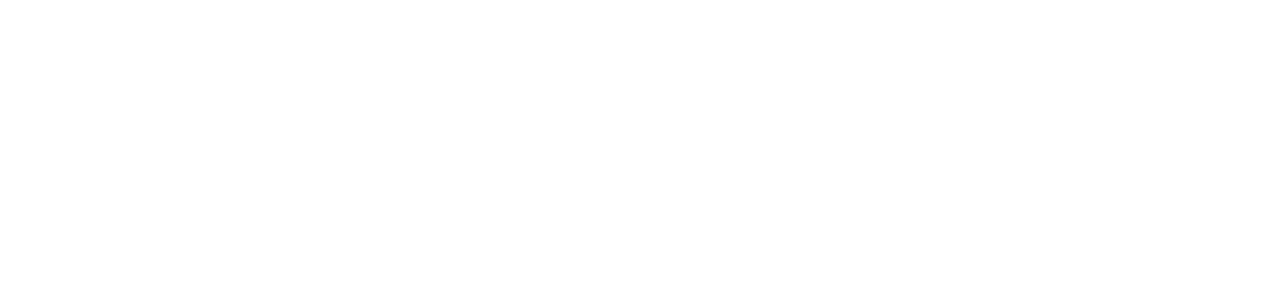
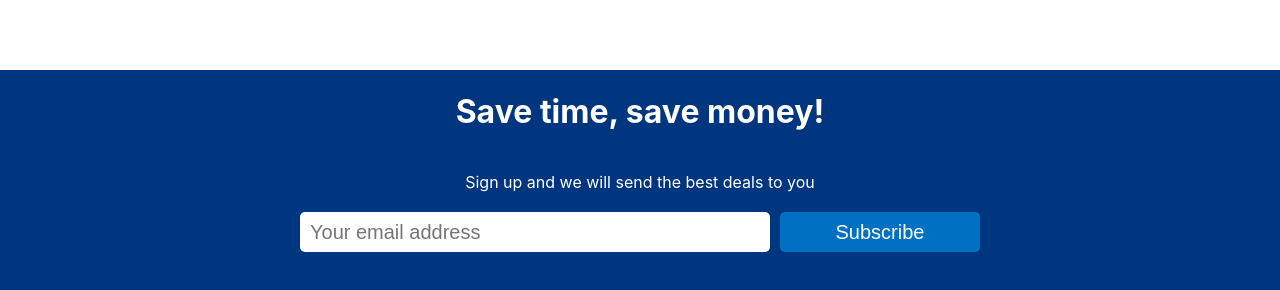
Before and after one commit to mskothari07/booking-.com-clone, a React (Create React App) app in the folder client/app/: page / in a window 1280 px wide. Shown: the part 1479-1769 px from the top of the page. Before the commit the page ends 1469 px from the top, so only its background shows below. Built offline with nearby package versions, Linux system fonts and the light colour scheme.

Commit message:
added subscribe mail menu

```diff
--- /dev/null
+++ b/client/app/src/components/mailList/MailList.jsx
@@ -0,0 +1,18 @@
+import "./mailList.css"
+
+const MailList = () => {
+  return (
+    <div className="mail">
+        <h1 className="mailTitle">
+            Save time, save money!
+        </h1>
+        <span className="mailDescription">Sign up and we will send the best deals to you </span>
+        <div className="mailInputContainer">
+            <input type="text" placeholder="Your email address"/>
+            <button>Subscribe</button>
+        </div>
+    </div>
+  )
+}
+
+export default MailList
--- /dev/null
+++ b/client/app/src/components/mailList/mailList.css
@@ -0,0 +1,34 @@
+.mail{
+    width: 100%;
+    margin-top: 50px;
+    background-color: #003580;
+    color: white;
+    display: flex;
+    flex-direction: column;
+    align-items: center;
+    padding-bottom: 50px;
+    gap: 20px;
+}
+.mailInputContainer>input{
+    width: 450px;
+    height: 20px;
+    padding: 10px;
+    border: none;
+    font-size: 20px;
+    border-radius: 5px;
+    border: none;
+    margin-right: 10px;
+}
+
+.mailInputContainer>button{
+    height: 40px;
+    background-color: #0071c2;
+    width: 200px;
+    font-size: 20px;
+    color: white;
+    font-weight: 500;
+    border: none;
+    border-radius: 5px;
+    cursor: pointer;
+
+}
--- a/client/app/src/pages/Home/Home.jsx
+++ b/client/app/src/pages/Home/Home.jsx
@@ -2,6 +2,7 @@
 import Navbar from "../../components/Navbar/Navbar";
 import Featured from "../../components/featured/Featured";
 import FeaturedPlaces from "../../components/featuredPlaces/FeaturedPlaces";
+import MailList from "../../components/mailList/MailList";
 import PropertyList from "../../components/propertyList/PropertyList";
 import "./Home.css";
 
@@ -18,6 +19,7 @@
         <PropertyList/>
         <h1 className="homeTitle">Home guests love</h1>
         <FeaturedPlaces/>
+        <MailList/>
       </div>
     </div>
   );
```
